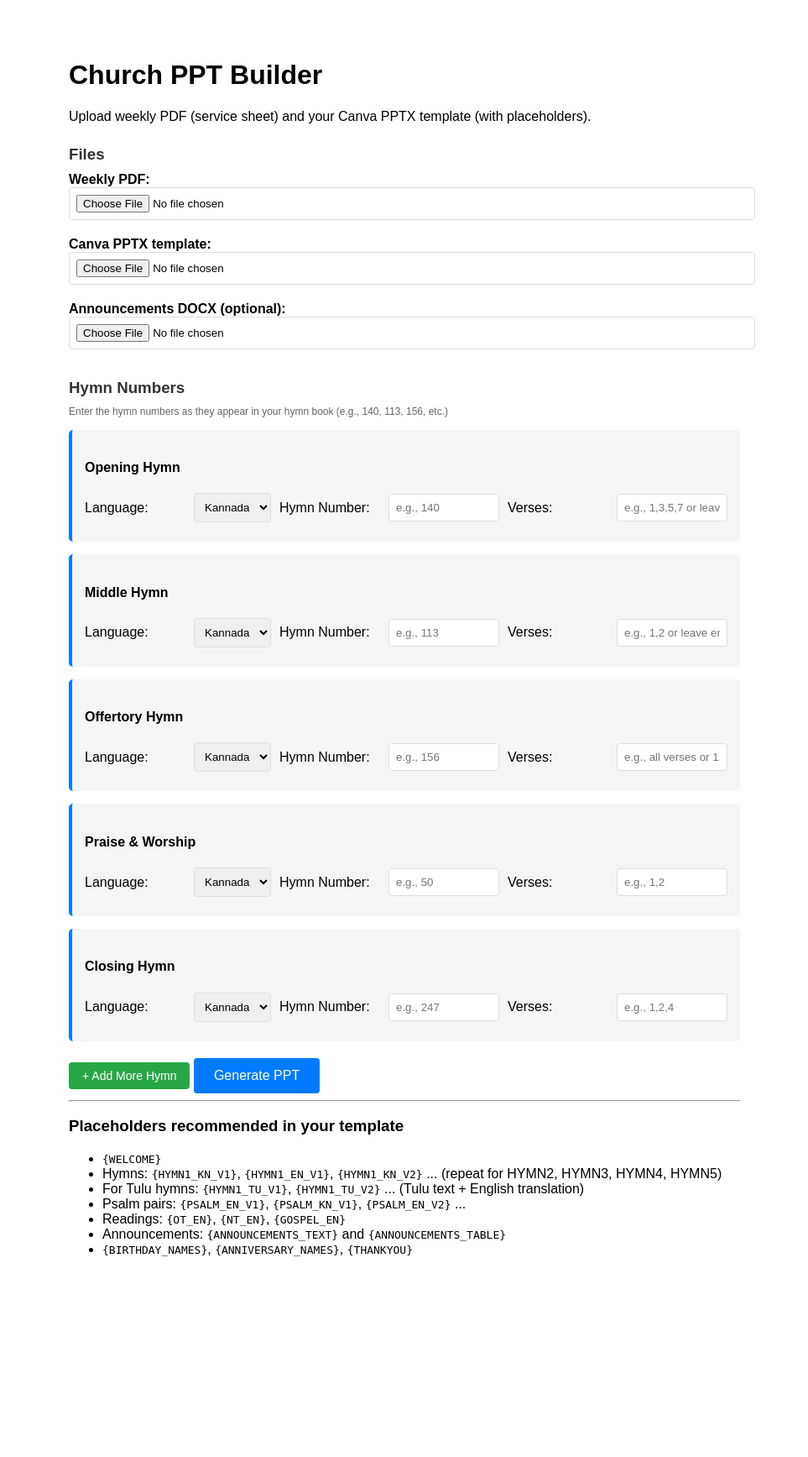
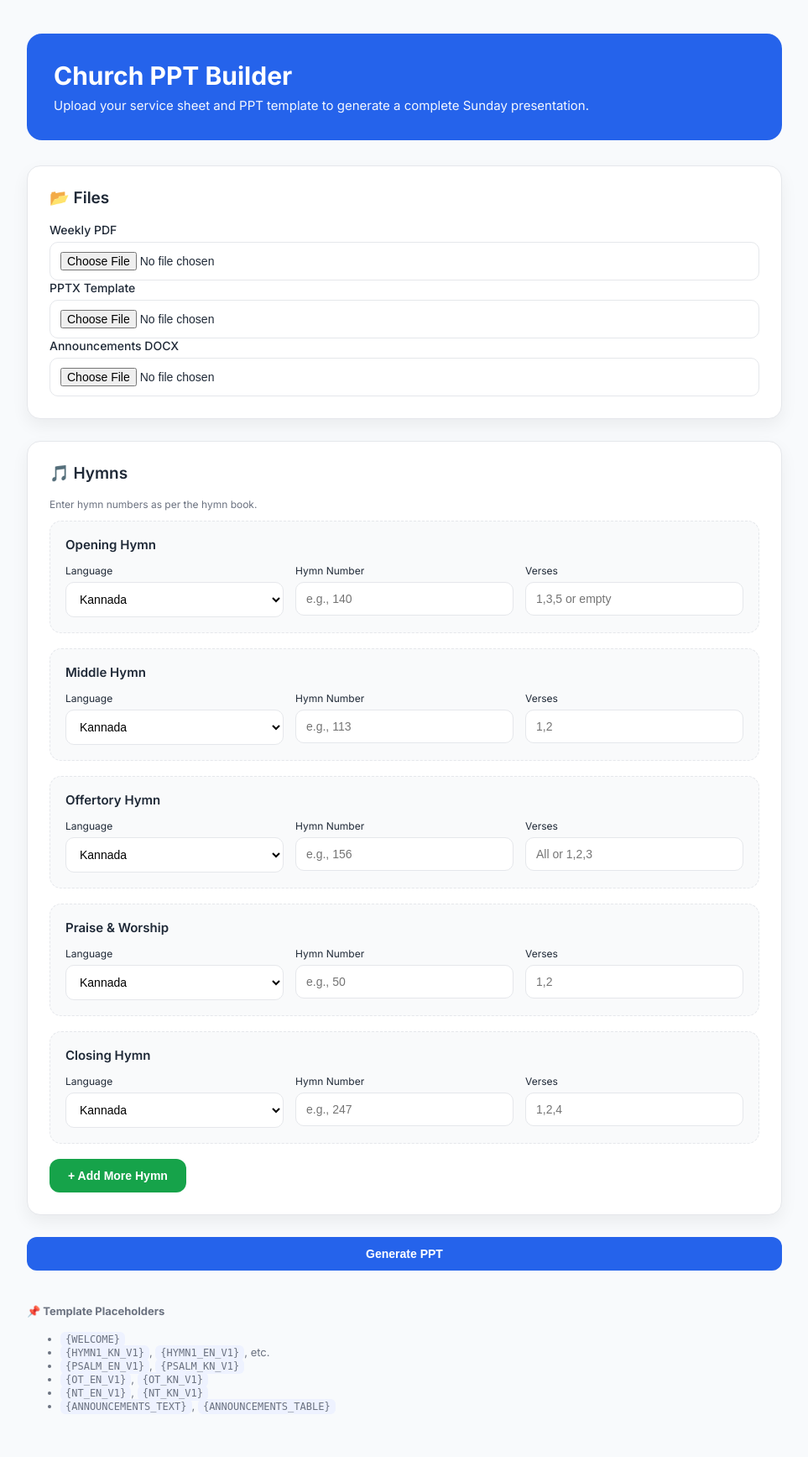
Before and after one commit to hazelr125/church_ppt_app, a Flask app: page / in a window 1280 px wide. Shown: the whole page at 84% size, without its empty margins (158-1121 px from the left). Before the commit the page ends 1496 px from the top, so only its background shows below. Run offline with Flask 2, Linux system fonts and the light colour scheme; parts of the project's set-up code (start-up, migrations or seed data) failed here and were passed over.

Commit message:
UI Updated

```diff
--- a/templates/index.html
+++ b/templates/index.html
@@ -1,211 +1,366 @@
-<!-- templates/index.html -->
 <!doctype html>
-<html>
+<html lang="en">
 <head>
   <meta charset="utf-8">
   <title>Church PPT Builder</title>
+
+  <!-- Google Font -->
+  <link href="https://fonts.googleapis.com/css2?family=Inter:wght@400;500;600;700&display=swap" rel="stylesheet">
+
   <style>
+    :root {
+      --primary: #2563eb;
+      --primary-dark: #1e40af;
+      --success: #16a34a;
+      --danger: #dc2626;
+      --bg: #f8fafc;
+      --card: #ffffff;
+      --text: #1f2937;
+      --muted: #6b7280;
+      --border: #e5e7eb;
+    }
+
+    * {
+      box-sizing: border-box;
+    }
+
     body {
-      font-family: Arial, sans-serif;
-      max-width: 800px;
-      margin: 30px auto;
-      padding: 20px;
+      font-family: 'Inter', sans-serif;
+      background: var(--bg);
+      color: var(--text);
+      margin: 0;
+      padding: 40px 16px;
     }
+
+    .container {
+      max-width: 900px;
+      margin: auto;
+    }
+
+    header {
+      background: var(--primary);
+      color: white;
+      padding: 32px;
+      border-radius: 18px;
+      margin-bottom: 30px;
+
+    }
+
+    header h1 {
+      margin: 0 0 8px;
+      font-size: 30px;
+    }
+
+    header p {
+      margin: 0;
+      opacity: 0.95;
+      font-size: 15px;
+    }
+
+    form {
+      display: flex;
+      flex-direction: column;
+      gap: 26px;
+    }
+
+    .card {
+      background: var(--card);
+      border-radius: 16px;
+      padding: 26px;
+      box-shadow: 0 8px 20px rgba(0,0,0,0.06);
+      border: 1px solid var(--border);
+    }
+
+    .card h3 {
+      margin-top: 0;
+      margin-bottom: 18px;
+      font-size: 19px;
+      font-weight: 600;
+    }
+
     label {
+      font-size: 14px;
+      font-weight: 500;
+      margin-bottom: 6px;
       display: block;
-      margin: 10px 0 4px;
-      font-weight: bold;
     }
-    input[type="file"], input[type="text"] {
+
+    input[type="file"],
+    input[type="text"],
+    select {
       width: 100%;
-      padding: 8px;
-      margin-bottom: 10px;
-      border: 1px solid #ddd;
-      border-radius: 4px;
+      padding: 11px 12px;
+      border-radius: 10px;
+      border: 1px solid var(--border);
+      font-size: 14px;
+      background: white;
     }
-    .hymn-section {
-      background-color: #f5f5f5;
-      padding: 15px;
-      margin: 15px 0;
-      border-radius: 5px;
-      border-left: 4px solid #007bff;
+
+    input:focus,
+    select:focus {
+      outline: none;
+      border-color: var(--primary);
+      box-shadow: 0 0 0 3px rgba(37, 99, 235, 0.15);
     }
-    .hymn-input {
-      display: flex;
-      gap: 10px;
-      align-items: center;
-      margin: 8px 0;
-    }
-    .hymn-input input {
-      flex: 1;
-      margin-bottom: 0;
-    }
-    .hymn-input label {
-      margin: 0;
-      min-width: 120px;
-      font-weight: normal;
-    }
-    button {
-      background-color: #007bff;
-      color: white;
-      padding: 12px 24px;
-      border: none;
-      border-radius: 4px;
-      cursor: pointer;
-      font-size: 16px;
-    }
-    button:hover {
-      background-color: #0056b3;
-    }
+
     .help-text {
       font-size: 12px;
-      color: #666;
-      margin-top: 2px;
+      color: var(--muted);
+      margin-top: 4px;
     }
-    .section-title {
-      margin-top: 25px;
-      margin-bottom: 10px;
-      color: #333;
+
+    /* Hymn sections */
+    .hymn-section {
+      background: #f9fafb;
+      border: 1px dashed var(--border);
+      border-radius: 14px;
+      padding: 18px;
+      margin-bottom: 18px;
     }
-    .add-hymn-btn {
-      background-color: #28a745;
-      padding: 8px 16px;
+
+    .hymn-section h4 {
+      margin: 0 0 14px;
+      display: flex;
+      justify-content: space-between;
+      align-items: center;
+      font-size: 15px;
+      font-weight: 600;
+    }
+
+    .hymn-input {
+      display: grid;
+      grid-template-columns: 1fr 1fr 1fr;
+      gap: 14px;
+    }
+
+    .hymn-input label {
+      font-weight: 400;
+      font-size: 12px;
+    }
+
+    /* Buttons */
+    button {
+      border: none;
+      border-radius: 12px;
+      padding: 12px 22px;
       font-size: 14px;
-      margin-top: 10px;
+      font-weight: 600;
+      cursor: pointer;
     }
-    .add-hymn-btn:hover {
-      background-color: #218838;
+
+    .btn-primary {
+      background: var(--primary);
+      color: white;
     }
+
+    .btn-primary:hover {
+      background: var(--primary-dark);
+    }
+
+    .btn-add {
+      background: var(--success);
+      color: white;
+      align-self: flex-start;
+    }
+
+    .btn-add:hover {
+      background: #15803d;
+    }
+
     .remove-hymn-btn {
-      background-color: #dc3545;
+      background: var(--danger);
+      color: white;
       padding: 6px 12px;
       font-size: 12px;
-      margin-left: 10px;
+      border-radius: 8px;
     }
-    .remove-hymn-btn:hover {
-      background-color: #c82333;
+
+    footer {
+      margin-top: 40px;
+      font-size: 13px;
+      color: var(--muted);
+    }
+
+    code {
+      background: #eef2ff;
+      padding: 2px 6px;
+      border-radius: 6px;
+      font-size: 12px;
+    }
+
+    @media (max-width: 720px) {
+      .hymn-input {
+        grid-template-columns: 1fr;
+      }
     }
   </style>
 </head>
+
 <body>
+<div class="container">
+
+  <header>
     <h1>Church PPT Builder</h1>
-  <p>Upload weekly PDF (service sheet) and your Canva PPTX template (with placeholders).</p>
+    <p>Upload your service sheet and PPT template to generate a complete Sunday presentation.</p>
+  </header>
 
   <form method="post" enctype="multipart/form-data">
-    <h3 class="section-title">Files</h3>
-    <label>Weekly PDF:
+
+    <!-- Files -->
+    <div class="card">
+      <h3>📂 Files</h3>
+
+      <label>Weekly PDF</label>
       <input type="file" name="pdf" accept="application/pdf" required>
-    </label>
 
-    <label>Canva PPTX template:
+      <label>PPTX Template</label>
       <input type="file" name="tpl" accept=".pptx" required>
-    </label>
 
-    <label>Announcements DOCX (optional):
+      <label>Announcements DOCX</label>
       <input type="file" name="ann_doc" accept=".docx">
-    </label>
+    </div>
 
-    <h3 class="section-title">Hymn Numbers</h3>
-    <p class="help-text">Enter the hymn numbers as they appear in your hymn book (e.g., 140, 113, 156, etc.)</p>
+    <!-- Hymns -->
+    <div class="card">
+      <h3>🎵 Hymns</h3>
+      <p class="help-text">Enter hymn numbers as per the hymn book.</p>
 
       <div id="hymns-container">
+
+        <!-- Default 5 hymns -->
+        <!-- Repeatable block -->
         <div class="hymn-section" data-hymn-index="1">
           <h4>Opening Hymn</h4>
           <div class="hymn-input">
-        <label>Language:</label>
-        <select name="hymn1_language" style="padding: 8px; border: 1px solid #ddd; border-radius: 4px;">
+            <div>
+              <label>Language</label>
+              <select name="hymn1_language">
                 <option value="kannada">Kannada</option>
                 <option value="tulu">Tulu</option>
                 <option value="english">English</option>
               </select>
-        <label>Hymn Number:</label>
+            </div>
+            <div>
+              <label>Hymn Number</label>
               <input type="text" name="hymn1_number" placeholder="e.g., 140">
-        <label>Verses:</label>
-        <input type="text" name="hymn1_verses" placeholder="e.g., 1,3,5,7 or leave empty for all">
+            </div>
+            <div>
+              <label>Verses</label>
+              <input type="text" name="hymn1_verses" placeholder="1,3,5 or empty">
+            </div>
           </div>
         </div>
 
         <div class="hymn-section" data-hymn-index="2">
           <h4>Middle Hymn</h4>
           <div class="hymn-input">
-        <label>Language:</label>
-        <select name="hymn2_language" style="padding: 8px; border: 1px solid #ddd; border-radius: 4px;">
+            <div>
+              <label>Language</label>
+              <select name="hymn2_language">
                 <option value="kannada">Kannada</option>
                 <option value="tulu">Tulu</option>
                 <option value="english">English</option>
               </select>
-        <label>Hymn Number:</label>
+            </div>
+            <div>
+              <label>Hymn Number</label>
               <input type="text" name="hymn2_number" placeholder="e.g., 113">
-        <label>Verses:</label>
-        <input type="text" name="hymn2_verses" placeholder="e.g., 1,2 or leave empty for all">
+            </div>
+            <div>
+              <label>Verses</label>
+              <input type="text" name="hymn2_verses" placeholder="1,2">
+            </div>
           </div>
         </div>
 
         <div class="hymn-section" data-hymn-index="3">
           <h4>Offertory Hymn</h4>
           <div class="hymn-input">
-        <label>Language:</label>
-        <select name="hymn3_language" style="padding: 8px; border: 1px solid #ddd; border-radius: 4px;">
+            <div>
+              <label>Language</label>
+              <select name="hymn3_language">
                 <option value="kannada">Kannada</option>
                 <option value="tulu">Tulu</option>
                 <option value="english">English</option>
               </select>
-        <label>Hymn Number:</label>
+            </div>
+            <div>
+              <label>Hymn Number</label>
               <input type="text" name="hymn3_number" placeholder="e.g., 156">
-        <label>Verses:</label>
-        <input type="text" name="hymn3_verses" placeholder="e.g., all verses or 1,2,3">
+            </div>
+            <div>
+              <label>Verses</label>
+              <input type="text" name="hymn3_verses" placeholder="All or 1,2,3">
+            </div>
           </div>
         </div>
 
         <div class="hymn-section" data-hymn-index="4">
           <h4>Praise & Worship</h4>
           <div class="hymn-input">
-        <label>Language:</label>
-        <select name="hymn4_language" style="padding: 8px; border: 1px solid #ddd; border-radius: 4px;">
+            <div>
+              <label>Language</label>
+              <select name="hymn4_language">
                 <option value="kannada">Kannada</option>
                 <option value="tulu">Tulu</option>
                 <option value="english">English</option>
               </select>
-        <label>Hymn Number:</label>
+            </div>
+            <div>
+              <label>Hymn Number</label>
               <input type="text" name="hymn4_number" placeholder="e.g., 50">
-        <label>Verses:</label>
-        <input type="text" name="hymn4_verses" placeholder="e.g., 1,2">
+            </div>
+            <div>
+              <label>Verses</label>
+              <input type="text" name="hymn4_verses" placeholder="1,2">
+            </div>
           </div>
         </div>
 
         <div class="hymn-section" data-hymn-index="5">
           <h4>Closing Hymn</h4>
           <div class="hymn-input">
-        <label>Language:</label>
-        <select name="hymn5_language" style="padding: 8px; border: 1px solid #ddd; border-radius: 4px;">
+            <div>
+              <label>Language</label>
+              <select name="hymn5_language">
                 <option value="kannada">Kannada</option>
                 <option value="tulu">Tulu</option>
                 <option value="english">English</option>
               </select>
-        <label>Hymn Number:</label>
+            </div>
+            <div>
+              <label>Hymn Number</label>
               <input type="text" name="hymn5_number" placeholder="e.g., 247">
-        <label>Verses:</label>
-        <input type="text" name="hymn5_verses" placeholder="e.g., 1,2,4">
+            </div>
+            <div>
+              <label>Verses</label>
+              <input type="text" name="hymn5_verses" placeholder="1,2,4">
             </div>
           </div>
         </div>
 
-    <button type="button" class="add-hymn-btn" onclick="addHymn()">+ Add More Hymn</button>
+      </div>
 
-    <button type="submit">Generate PPT</button>
+      <button type="button" class="btn-add" onclick="addHymn()">+ Add More Hymn</button>
+    </div>
+
+    <button type="submit" class="btn-primary">Generate PPT</button>
+
   </form>
 
-  <hr>
-  <h3>Placeholders recommended in your template</h3>
+  <footer>
+    <h4>📌 Template Placeholders</h4>
     <ul>
       <li><code>{WELCOME}</code></li>
-    <li>Hymns: <code>{HYMN1_KN_V1}</code>, <code>{HYMN1_EN_V1}</code>, <code>{HYMN1_KN_V2}</code> ... (repeat for HYMN2, HYMN3, HYMN4, HYMN5)</li>
-    <li>For Tulu hymns: <code>{HYMN1_TU_V1}</code>, <code>{HYMN1_TU_V2}</code> ... (Tulu text + English translation)</li>
-    <li>Psalm pairs: <code>{PSALM_EN_V1}</code>, <code>{PSALM_KN_V1}</code>, <code>{PSALM_EN_V2}</code> ...</li>
-    <li>Readings: <code>{OT_EN}</code>, <code>{NT_EN}</code>, <code>{GOSPEL_EN}</code></li>
-    <li>Announcements: <code>{ANNOUNCEMENTS_TEXT}</code> and <code>{ANNOUNCEMENTS_TABLE}</code></li>
-    <li><code>{BIRTHDAY_NAMES}</code>, <code>{ANNIVERSARY_NAMES}</code>, <code>{THANKYOU}</code></li>
+      <li><code>{HYMN1_KN_V1}</code>, <code>{HYMN1_EN_V1}</code>, etc.</li>
+      <li><code>{PSALM_EN_V1}</code>, <code>{PSALM_KN_V1}</code></li>
+      <li><code>{OT_EN_V1}</code>, <code>{OT_KN_V1}</code></li>
+      <li><code>{NT_EN_V1}</code>, <code>{NT_KN_V1}</code></li>
+      <li><code>{ANNOUNCEMENTS_TEXT}</code>, <code>{ANNOUNCEMENTS_TABLE}</code></li>
     </ul>
+  </footer>
+
+</div>
 
 <script>
   let hymnCount = 5;
@@ -214,33 +369,34 @@
     hymnCount++;
     const container = document.getElementById('hymns-container');
 
-      const hymnSection = document.createElement('div');
-      hymnSection.className = 'hymn-section';
-      hymnSection.setAttribute('data-hymn-index', hymnCount);
-
-      hymnSection.innerHTML = `
-        <h4>Hymn ${hymnCount} <button type="button" class="remove-hymn-btn" onclick="removeHymn(this)">Remove</button></h4>
+    const div = document.createElement('div');
+    div.className = 'hymn-section';
+    div.innerHTML = `
+      <h4>Hymn ${hymnCount}
+        <button type="button" class="remove-hymn-btn" onclick="this.closest('.hymn-section').remove()">Remove</button>
+      </h4>
       <div class="hymn-input">
-          <label>Language:</label>
-          <select name="hymn${hymnCount}_language" style="padding: 8px; border: 1px solid #ddd; border-radius: 4px;">
+        <div>
+          <label>Language</label>
+          <select name="hymn${hymnCount}_language">
             <option value="kannada">Kannada</option>
             <option value="tulu">Tulu</option>
             <option value="english">English</option>
           </select>
-          <label>Hymn Number:</label>
-          <input type="text" name="hymn${hymnCount}_number" placeholder="e.g., 123">
-          <label>Verses:</label>
-          <input type="text" name="hymn${hymnCount}_verses" placeholder="e.g., 1,2,3 or leave empty for all">
+        </div>
+        <div>
+          <label>Hymn Number</label>
+          <input type="text" name="hymn${hymnCount}_number">
+        </div>
+        <div>
+          <label>Verses</label>
+          <input type="text" name="hymn${hymnCount}_verses">
+        </div>
       </div>
     `;
-
-      container.appendChild(hymnSection);
-    }
-
-    function removeHymn(button) {
-      const hymnSection = button.closest('.hymn-section');
-      hymnSection.remove();
+    container.appendChild(div);
   }
 </script>
+
 </body>
 </html>
```
Lines whose indentation alone changed are shown as unchanged.
